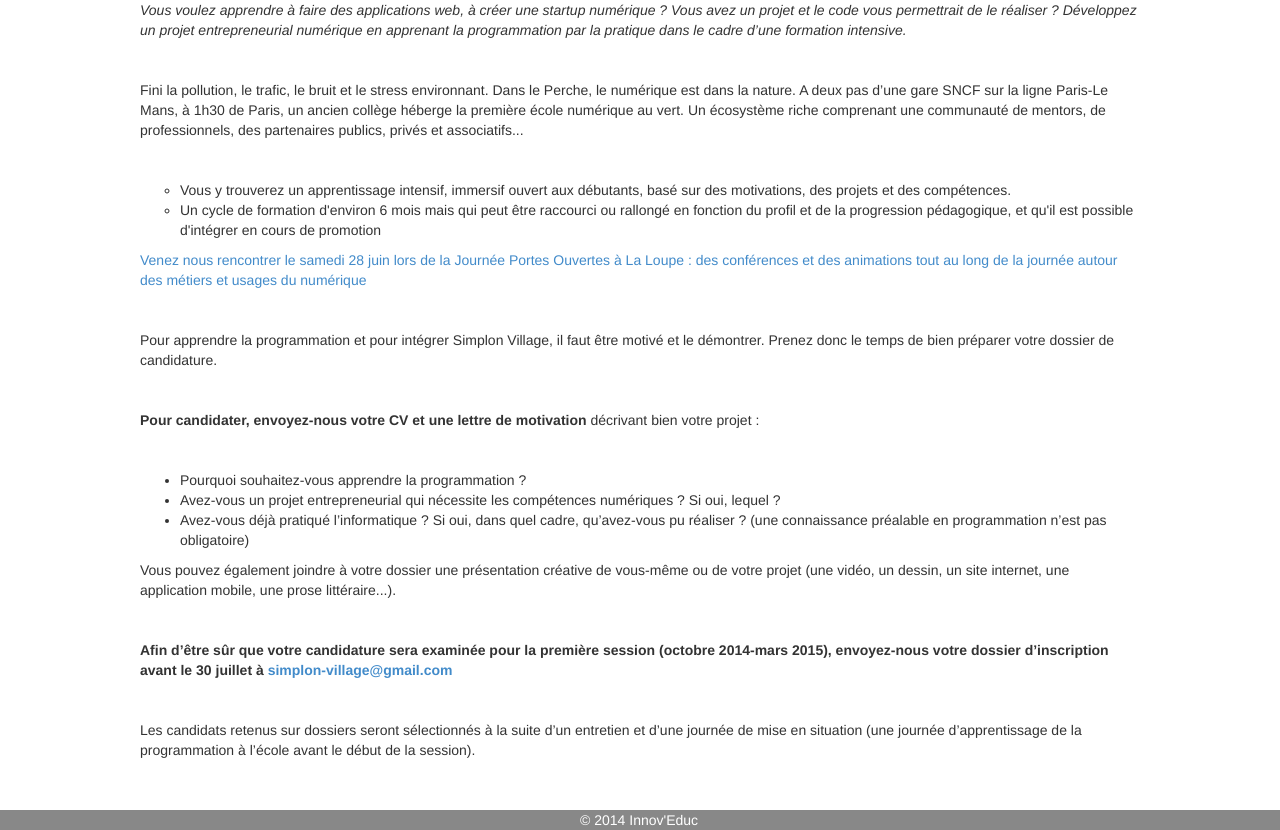
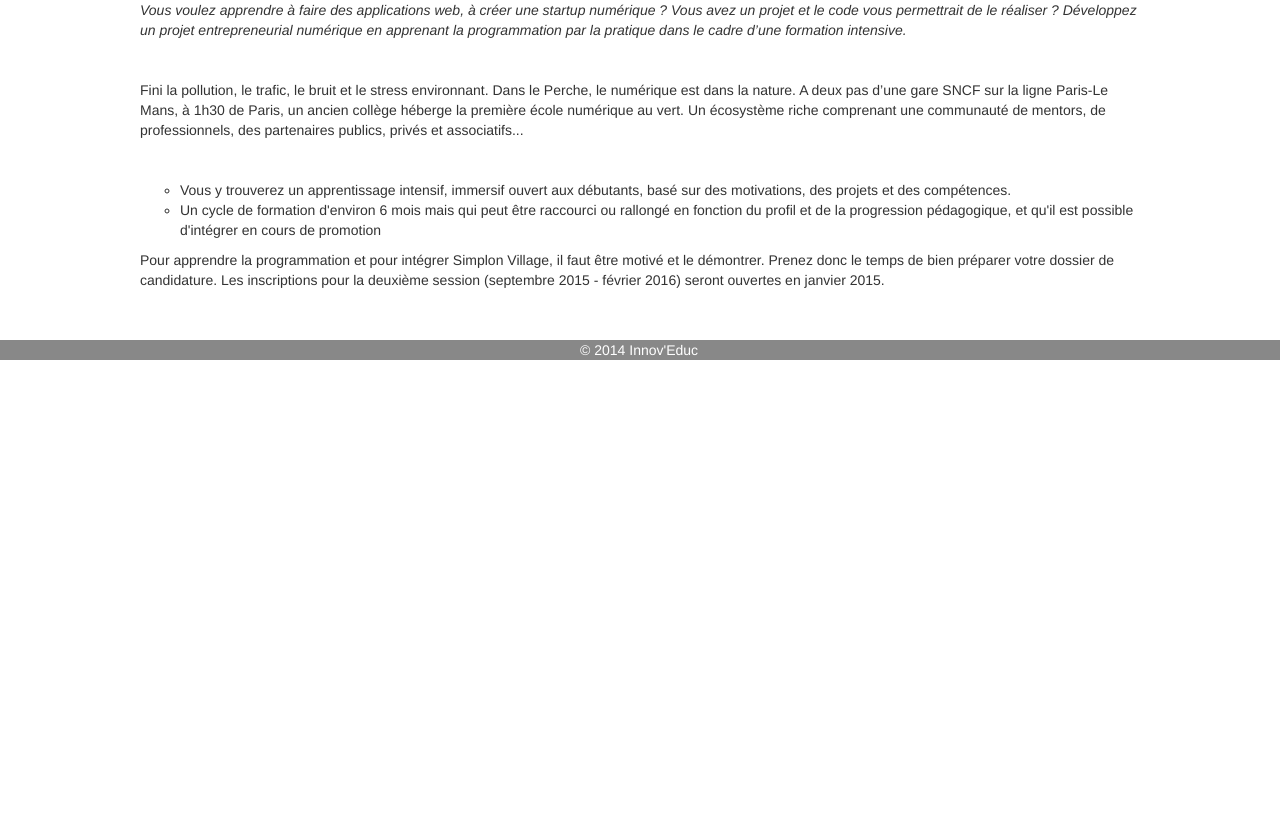
Before and after one commit to romaincoeur/simplon-village, a PHP site: page /candidatez.php in a window 1280 px wide. Shown: the part 527-1357 px from the top of the page. After the commit the page ends 887 px from the top, so only its background shows below. Run offline with PHP 8.4, Linux system fonts and the light colour scheme.

Commit message:
intégration modifs Anna suppression du lien vers le formulaire d'inscription

```diff
--- a/candidatez.php
+++ b/candidatez.php
@@ -10,8 +10,9 @@ include('header.php');
 
 <!--        <h1>Candidatez !</h1>-->
         <article>
-            <h3 style="margin-bottom: 40px;">Les inscriptions pour la première session 2014/2015 sont terminées. Les inscriptions pour la deuxième session (septembre 2015 - février 2016) seront
-                ouvertes en janvier 2015. Suivez-nous sur <a href="https://www.facebook.com/simplonvillage">Facebook</a> et <a href="https://twitter.com/SimplonVillage">Twitter</a> !</h3>
+            <h3 style="margin-bottom: 40px;">Les inscriptions pour la première session 2014/2015 sont terminées. Les inscriptions pour la deuxième session
+                (septembre 2015 - février 2016) seront ouvertes en janvier 2015. Suivez-nous sur <a href="https://www.facebook.com/simplonvillage">Facebook</a>
+                et <a href="https://twitter.com/SimplonVillage">Twitter</a> !</h3>
             <p><i>Vous voulez apprendre à faire des applications web, à créer une startup numérique ? Vous avez un
                 projet et le code vous permettrait de le réaliser ? Développez un projet entrepreneurial numérique
                 en apprenant la programmation par la pratique dans le cadre d’une formation intensive.</i></p>
@@ -26,26 +27,9 @@ include('header.php');
                     du profil et de la progression pédagogique, et qu'il est possible d'intégrer en cours de
                     promotion</li>
             </ul>
-            <p><a href="actualites.php">Venez nous rencontrer le samedi 28 juin lors de la Journée Portes Ouvertes à La Loupe : des
-                conférences et des animations tout au long de la journée autour des métiers et usages du
-                numérique</a></p>
             <p>Pour apprendre la programmation et pour intégrer Simplon Village, il faut être motivé et le
-                démontrer. Prenez donc le temps de bien préparer votre dossier de candidature.</p>
-            <p><b>Pour candidater, envoyez-nous votre CV et une lettre de motivation</b> décrivant bien votre projet :</p>
-            <ul>
-                <li>Pourquoi souhaitez-vous apprendre la programmation ?</li>
-                <li>Avez-vous un projet entrepreneurial qui nécessite les compétences numériques ? Si oui,
-                    lequel ?</li>
-                <li>Avez-vous déjà pratiqué l’informatique ? Si oui, dans quel cadre, qu’avez-vous pu réaliser ?
-                    (une connaissance préalable en programmation n’est pas obligatoire)</li>
-            </ul>
-            <p>Vous pouvez également joindre à votre dossier une présentation créative de vous-même ou de
-                votre projet (une vidéo, un dessin, un site internet, une application mobile, une prose littéraire...).</p>
-            <p><b>Afin d’être sûr que votre candidature sera examinée pour la première session (octobre 2014-mars
-                    2015), envoyez-nous votre dossier d’inscription avant le 30 juillet à <a href="mailto:simplon-village@gmail.com">simplon-village@gmail.com</a></b></p>
-            <p>Les candidats retenus sur dossiers seront sélectionnés à la suite d’un entretien et d’une journée de
-                mise en situation (une journée d’apprentissage de la programmation à l’école avant le début de la
-                session).</p>
+                démontrer. Prenez donc le temps de bien préparer votre dossier de candidature. Les inscriptions pour la deuxième session
+                (septembre 2015 - février 2016) seront ouvertes en janvier 2015.</p>
         </article>
     </div>
 </div>
```
